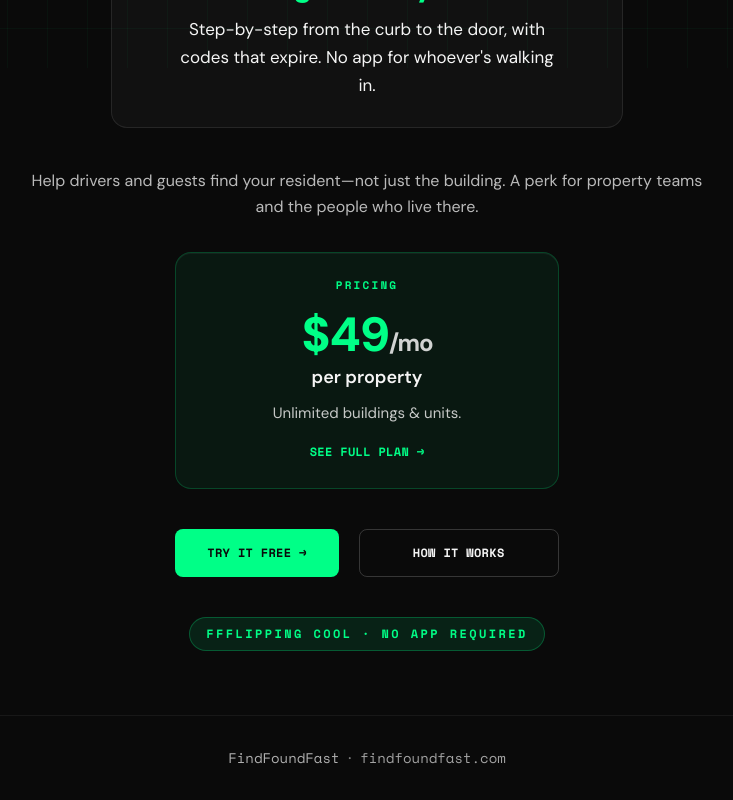
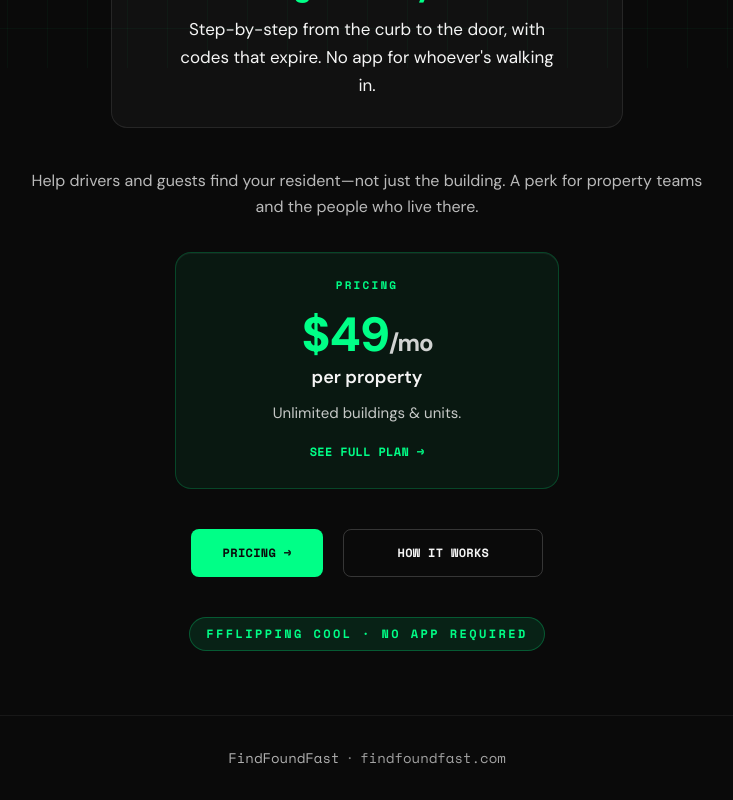
Before and after one commit to michaelmcdanielsbg-lang/findfoundfast, a Next.js app: page / in a window 1280 px wide. Shown: the part 732-1532 px from the top of the page, without its empty margins (273-1006 px from the left). Built offline with nearby package versions, Linux system fonts and the light colour scheme.

Commit message:
Remove 'Try it free' CTA labels
Made-with: Cursor

```diff
--- a/app/page.js
+++ b/app/page.js
@@ -129,13 +129,12 @@ export default function Home() {
         </section>
 
         <div className="flex w-full max-w-md flex-col items-center gap-4 sm:max-w-none sm:flex-row sm:justify-center sm:gap-5">
-          <a
-            href={APP_URL}
-            rel="noopener noreferrer"
+          <Link
+            href="/pricing"
             className={`inline-flex min-h-[48px] w-full min-w-0 items-center justify-center rounded-lg bg-fff-green px-6 py-3.5 font-mono text-xs font-bold uppercase tracking-wide text-fff-bg transition-colors active:opacity-90 sm:w-auto sm:px-8 hover:bg-fff-yellow ${focusRing}`}
           >
-            Try it free →
-          </a>
+            Pricing →
+          </Link>
           <Link
             href="/how-it-works?tab=manager"
             className={`inline-flex min-h-[48px] w-full min-w-0 items-center justify-center rounded-lg border border-white/[0.18] bg-transparent px-6 py-3.5 font-mono text-xs font-bold uppercase tracking-wide text-fff-white transition-colors active:bg-white/5 sm:w-auto sm:min-w-[200px] sm:px-8 hover:border-fff-green/50 hover:text-fff-green ${focusRing}`}
--- a/app/pricing/page.js
+++ b/app/pricing/page.js
@@ -107,7 +107,7 @@ export default function PricingPage() {
           rel="noopener noreferrer"
           className={`inline-flex min-h-[48px] items-center justify-center rounded-lg bg-fff-green px-8 py-3.5 font-mono text-xs font-bold uppercase tracking-wide text-fff-bg transition-colors hover:bg-fff-yellow ${focusRing}`}
         >
-          Try it free →
+          Start now →
         </a>
         <p className="mt-8">
           <Link href="/" className={`text-sm text-fff-white/70 underline-offset-4 transition-colors hover:text-fff-green ${focusRing} rounded-sm`}>
```
